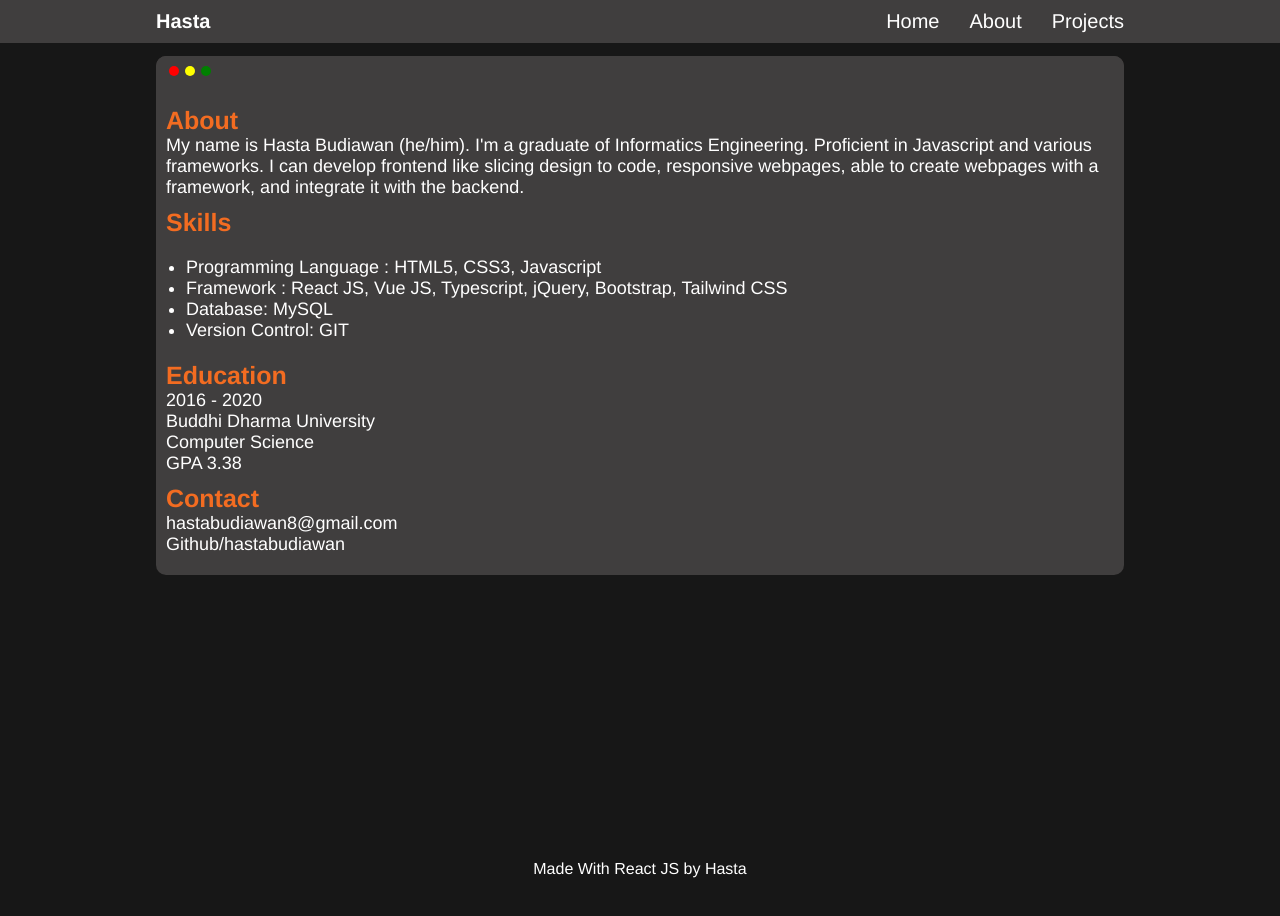
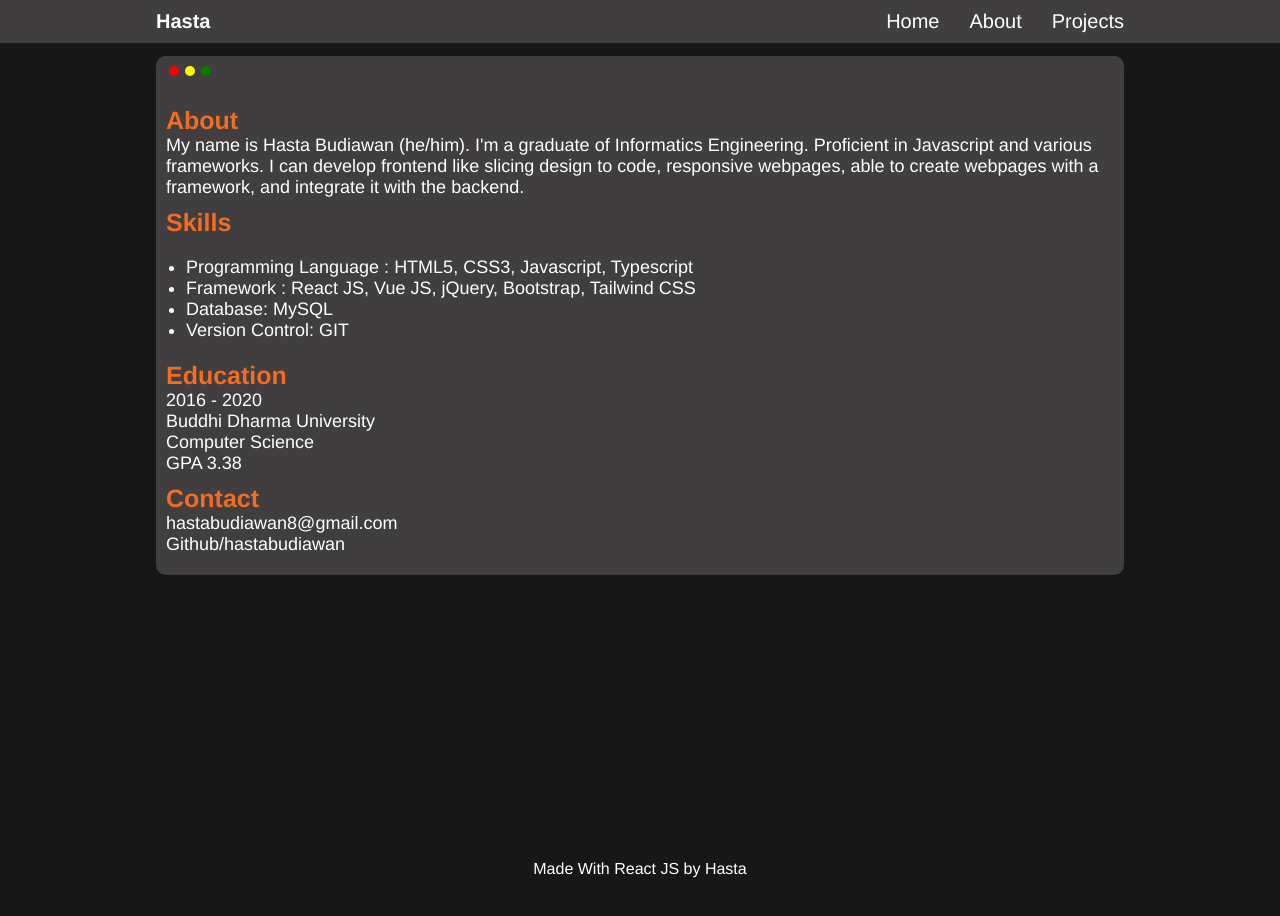
Before and after one commit to hastabudiawan/web-hasta, a React (Create React App) app: page /about in a window 1280 px wide. Shown: the top 916 px of the page. Built offline with nearby package versions, Linux system fonts and the light colour scheme.

Commit message:
Update About.jsx

```diff
--- a/src/components/About.jsx
+++ b/src/components/About.jsx
@@ -18,8 +18,8 @@ function About() {
                                 <div className="skills">
                                     <h2 className="txt-orange">Skills</h2>
                                     <ul className="skills-set txt-white fs-18">
-                                        <li>Programming Language : HTML5, CSS3, Javascript</li>
-                                        <li>Framework : React JS, Vue JS, Typescript, jQuery, Bootstrap, Tailwind CSS</li>
+                                        <li>Programming Language : HTML5, CSS3, Javascript, Typescript</li>
+                                        <li>Framework : React JS, Vue JS, jQuery, Bootstrap, Tailwind CSS</li>
                                         <li>Database: MySQL</li>
                                         <li>Version Control: GIT</li>
                                     </ul>
```
